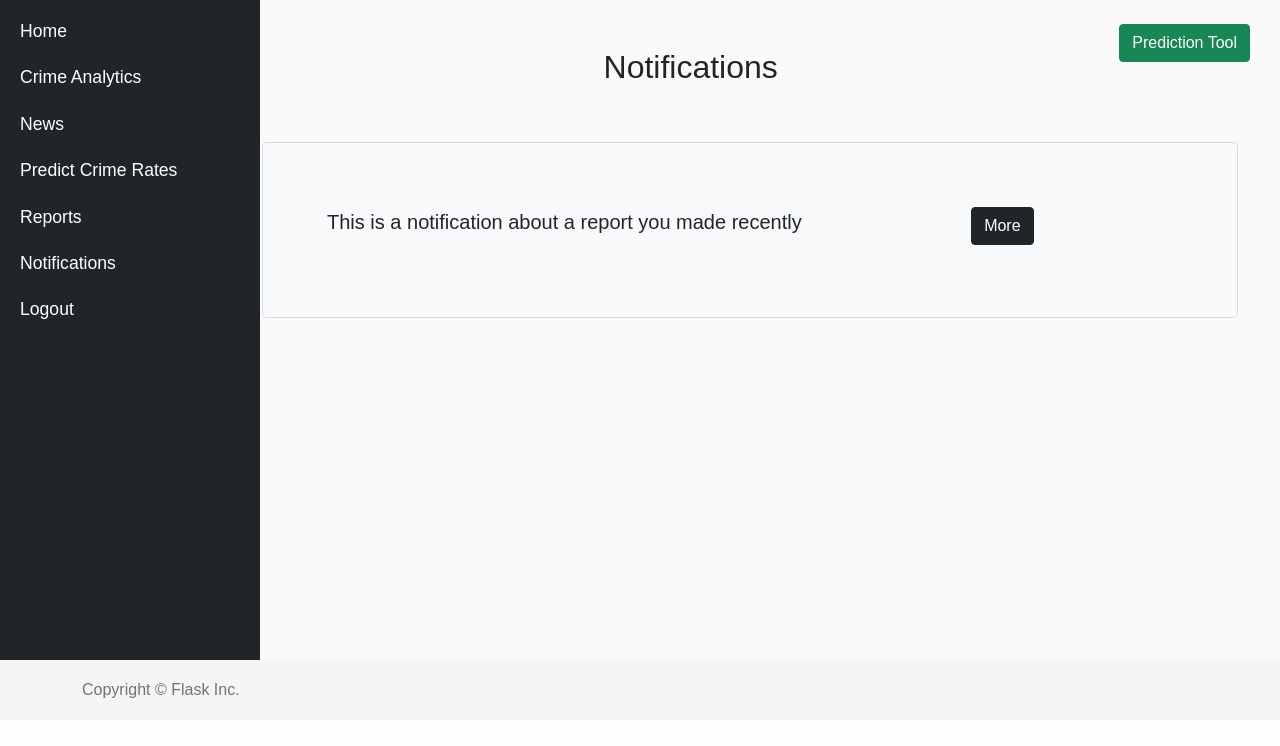
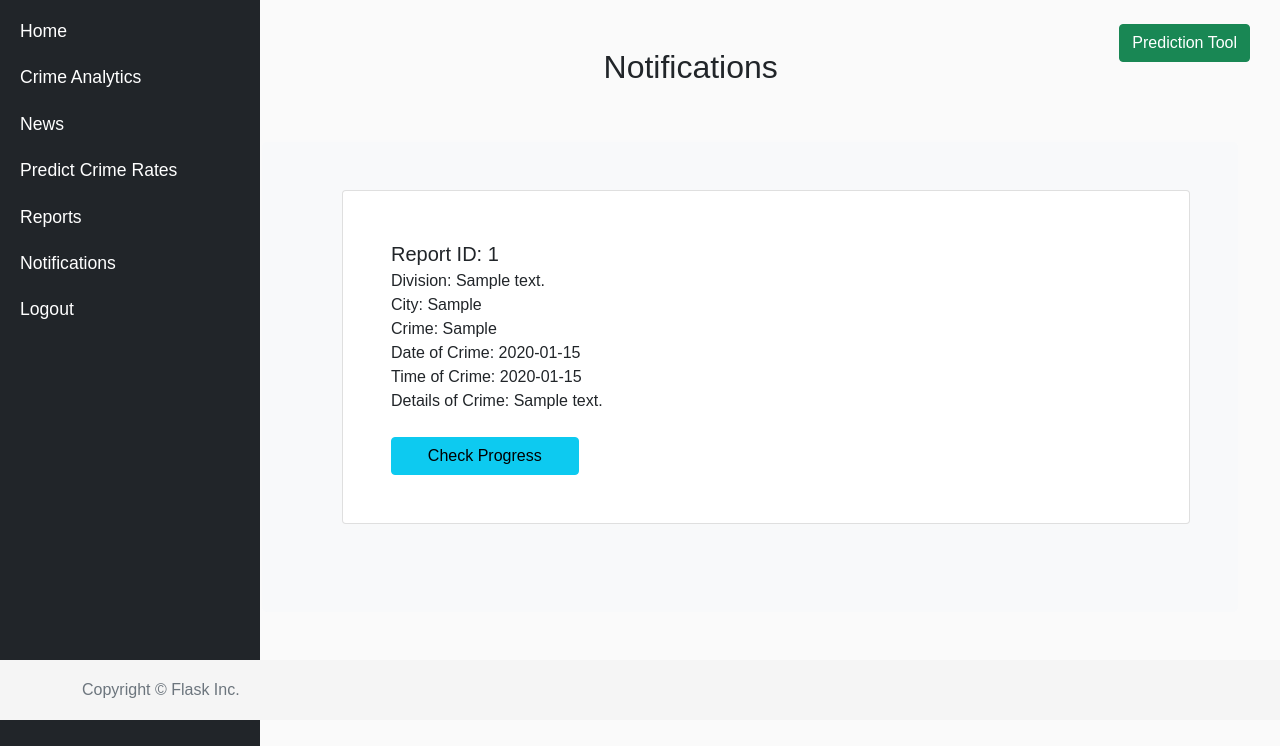
Before and after one commit to SabrinaGraham/predictors, a Flask app: page /notification in a window 1280 px wide. Shown: the part 80-826 px from the top of the page. Before the commit the page ends 778 px from the top, so only its background shows below. Run offline with Flask 2, Linux system fonts and the light colour scheme; a user stored in the database is signed in; tables that the repository leaves empty hold one stand-in row (values such as "Sample post"); some libraries are stand-ins or nearby versions.

Commit message:
Notifications page

```diff
--- a/app/models.py
+++ b/app/models.py
@@ -61,8 +61,8 @@ class Reports(db.Model):
     time = db.Column(db.String)
     details = db.Column(db.String)
 
-    """
-    def __init__(self, division, city, crime, date, time, details):
+
+    def __init__(self, division, city, crime, date, time, details, userid):
         self.userid = userid
         self.division = division
         self.city = city
@@ -70,4 +70,3 @@ class Reports(db.Model):
         self.date = date
         self.time = time
         self.details = details
-    """
--- a/app/templates/notification.html
+++ b/app/templates/notification.html
@@ -4,18 +4,33 @@
 {% endblock%}
 
 {% block main %}
-  <div class="text-center">
+  <div class="">
     <div>
-        <h2 class="card-title">Notifications</h2>
+        <h2 class="card-title text-center">Notifications</h2>
         <br><br>
     </div>
 
-    <div class="card p-5 mb-4 bg-light rounded-3">
-        <div class="card-body">
+    <div class="p-5 mb-4 bg-light rounded-3">
 
-            <p  class="lead">This is a notification about a report you made recently</p>
-            <a href="#" class="btn btn-dark" >More</a>
+      <ul style="list-style-type: none;">
+        <div>
+        {% for r in report %}
+            <div class="card p-5">
+
+                <li class="lead">Report ID: {{r['id']}}</li>
+                <li>Division: {{r['division']}}</li>
+                <li>City: {{r['city']}}</li>
+                <li>Crime: {{r['crime']}}</li>
+                <li>Date of Crime: {{r['date']}}</li>
+                <li>Time of Crime: {{r['time']}}</li>
+                <li>Details of Crime: {{r['details']}}</li>
+                <br>
+                <button type="button" name="check" class="w-25 btn btn-info btn-block text-right">Check Progress</button>
+            </div>
+            <br>
+        {% endfor %}
         </div>
+    </ul>
     </div>
   </div>
 {% endblock %}
--- a/app/views.py
+++ b/app/views.py
@@ -41,12 +41,26 @@ def about():
     return render_template('about.html', name="Mary Jane")
 
 
+def getReports():
+    reports = Reports.query.filter_by(userid=current_user.get_id()).all()
+    records=[{"id":r.reportid,
+        "division":r.division,
+        "city":r.city,
+        "crime":r.crime,
+        "date":r.date,
+        "time":r.time,
+        "details":r.details} for r in reports]
+    return records
+
 @app.route('/notification')
 @login_required
 def notify():
 
     """Render a secure page on our website that only logged in users can access."""
-    return render_template('notification.html')
+    user_reports=getReports()
+
+
+    return render_template('notification.html', report=user_reports)
 
 
 @app.route('/login', methods=['GET', 'POST'])
@@ -101,6 +115,7 @@ def create():
     if form.validate_on_submit():
         email=form.email.data
         password=form.password.data
+        password2=form.password2.data
         code = generateCode()
         session['response']=str(code)
         data.append(email)
@@ -219,26 +234,27 @@ def news():
 def report():
     """Initialization of report form."""
     form = ReportForm()
-    """
-    if form.validate_on_submit:
-        form_data=Reports()
-        form_data.division=form.division.data
-        form_data.city=form.city.data
-        form_data.date=form.date.data
-        form_data.time=form.time.data
-        form_data.details=form.details.data
-        form_data.crime=form.crime.data
+
+    if form.validate_on_submit():
+
+        division=form.division.data
+        city=form.city.data
+        date=form.date.data
+        time=form.time.data
+        details=form.details.data
+        crime=form.crime.data
 
         if current_user.is_authenticated():
             uid = current_user.get_id()
-            form_data.userid=uid
+            userid=uid
 
+        form_data=Reports(division, city, crime, date, time, details, userid)
 
         db.session.add(form_data)
         db.session.commit()
         flash('Report successfully logged!')
         return redirect(url_for('notify'))
-        """
+
 
     return render_template('report.html', form=form)
 
```
Also changed, not shown: migrations/versions/1ac6ecf742cd_.py (added, +39 -0 lines).
